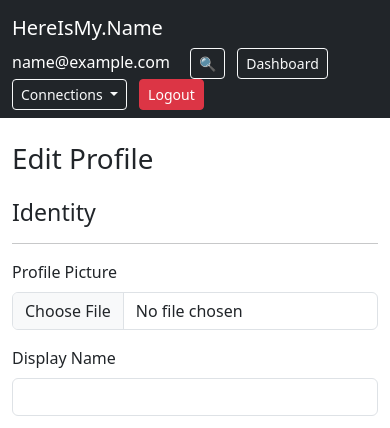
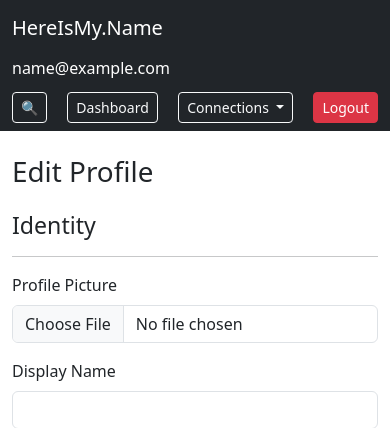
Before and after one commit to smcgrath8804/hereismyname-api, a Django app: page /profiles/edit/ in a window 390 px wide. Shown: the top 428 px of the page. Run offline with Django 5.2, Linux system fonts and the light colour scheme; the visitor is signed in with stand-in values (Sample User, id 1).

Commit message:
Improve mobile nav and profile access; centralise styles

```diff
--- /dev/null
+++ b/static/css/styles.css
@@ -0,0 +1,80 @@
+/* Profile images */
+.profile-photo {
+    width: 180px;
+    height: 180px;
+    object-fit: cover;
+}
+
+.connection-avatar {
+    width: 70px;
+    height: 70px;
+    object-fit: cover;
+}
+
+.visibility-avatar {
+    width: 30px;
+    height: 30px;
+    object-fit: cover;
+}
+
+/* Visibility table columns */
+.visibility-field-column {
+    width: 40%;
+}
+
+.visibility-value-column {
+    width: 30%;
+}
+
+/* Desktop navigation */
+.site-nav-account {
+    display: flex;
+    align-items: center;
+    gap: 1rem;
+    margin-left: auto;
+    min-width: 0;
+}
+
+.site-nav-email {
+    min-width: 0;
+    overflow-wrap: anywhere;
+}
+
+.site-nav-actions {
+    position: relative;
+    display: flex;
+    align-items: center;
+    gap: 0.5rem;
+    flex-shrink: 0;
+}
+
+.site-nav-actions form {
+    margin: 0;
+}
+
+/* Mobile navigation */
+@media (max-width: 991.98px) {
+    .site-nav-account {
+        width: 100%;
+        flex-direction: column;
+        align-items: stretch;
+        gap: 0.75rem;
+        margin-top: 0.5rem;
+    }
+
+    .site-nav-actions {
+        width: 100%;
+        justify-content: space-between;
+        flex-wrap: wrap;
+    }
+
+    .site-nav-actions .dropdown {
+        position: static;
+    }
+
+    .site-nav-actions .dropdown-menu {
+        left: 0;
+        right: 0;
+        min-width: 0;
+    }
+}
--- a/templates/base.html
+++ b/templates/base.html
@@ -1,3 +1,4 @@
+{% load static %}
 <!DOCTYPE html>
 <html lang="en">
 <head>
@@ -9,6 +10,9 @@
     <!-- Bootstrap CSS -->
     <link href="https://cdn.jsdelivr.net/npm/bootstrap@5.3.7/dist/css/bootstrap.min.css"
           rel="stylesheet">
+
+    <!-- Custom CSS -->
+    <link href="{% static 'css/styles.css' %}?v=2" rel="stylesheet">
 </head>
 
 <body>
@@ -20,52 +24,54 @@
             HereIsMy.Name
         </a>
 
-        <div class="ms-auto">
-
         {% if user.is_authenticated %}
 
-                <span class="text-white me-3">
+            <div class="site-nav-account">
+
+                <a href="{% url 'profiles:profile' username=user.username %}"
+                   class="site-nav-email text-white text-decoration-none"
+                   title="View your profile">
                     {{ user.email }}
-                </span>
+                </a>
 
-                <a class="btn btn-outline-light btn-sm me-2"
+                <div class="site-nav-actions">
+
+                    <a class="btn btn-outline-light btn-sm"
                        href="{% url 'connections:search_users' %}"
                        title="Search Users"
-                >
+                       aria-label="Search users">
                         &#128269;
                     </a>
 
-                <a class="btn btn-outline-light btn-sm me-2"
+                    <a class="btn btn-outline-light btn-sm"
                        href="{% url 'dashboard' %}">
                         Dashboard
                     </a>
 
-                <div class="dropdown d-inline me-2">
+                    <div class="dropdown">
 
                         <button
                             class="btn btn-outline-light btn-sm dropdown-toggle"
                             type="button"
+                            id="connectionsMenu"
                             data-bs-toggle="dropdown"
-                    >
+                            aria-expanded="false">
                             Connections
                         </button>
 
-                    <ul class="dropdown-menu dropdown-menu-end">
+                        <ul class="dropdown-menu dropdown-menu-end"
+                            aria-labelledby="connectionsMenu">
 
                             <li>
-                            <a
-                                class="dropdown-item"
-                                href="{% url 'connections:search_users' %}"
-                            >
+                                <a class="dropdown-item"
+                                   href="{% url 'connections:search_users' %}">
                                     Search Users
                                 </a>
                             </li>
 
                             <li>
-                            <a
-                                class="dropdown-item"
-                                href="{% url 'connections:connections_list' %}"
-                            >
+                                <a class="dropdown-item"
+                                   href="{% url 'connections:connections_list' %}">
                                     My Connections
                                 </a>
                             </li>
@@ -73,44 +79,40 @@
                             <li><hr class="dropdown-divider"></li>
 
                             <li>
-                            <a
-                                class="dropdown-item"
-                                href="{% url 'links:links_list' %}"
-                            >
+                                <a class="dropdown-item"
+                                   href="{% url 'links:links_list' %}">
                                     My Links
                                 </a>
                             </li>
+
                             <li><hr class="dropdown-divider"></li>
 
                             <li>
-                            <a
-                                class="dropdown-item"
-                                href="{% url 'visibility_rules' %}"
-                            >
+                                <a class="dropdown-item"
+                                   href="{% url 'visibility_rules' %}">
                                     Visibility Rules
                                 </a>
                             </li>
 
                         </ul>
-
                     </div>
 
-                <form method="post"
-                      action="{% url 'logout' %}"
-                      class="d-inline">
-
+                    <form method="post" action="{% url 'logout' %}">
                         {% csrf_token %}
 
                         <button class="btn btn-danger btn-sm"
                                 type="submit">
                             Logout
                         </button>
+                    </form>
 
-                </form>
+                </div>
+            </div>
 
         {% else %}
 
-                <a class="btn btn-outline-light btn-sm me-2"
+            <div class="d-flex gap-2 ms-auto">
+                <a class="btn btn-outline-light btn-sm"
                    href="{% url 'login' %}">
                     Login
                 </a>
@@ -119,10 +121,9 @@
                    href="{% url 'register' %}">
                     Register
                 </a>
+            </div>
 
         {% endif %}
-
-        </div>
 
     </div>
 </nav>
@@ -130,15 +131,11 @@
 <div class="container mt-4">
 
     {% if messages %}
-
         {% for message in messages %}
-
             <div class="alert alert-{{ message.tags }}">
                 {{ message }}
             </div>
-
         {% endfor %}
-
     {% endif %}
 
     {% block content %}
--- a/templates/connections/search_users.html
+++ b/templates/connections/search_users.html
@@ -30,15 +30,13 @@
                             <img
                                 src="{{ result.profile_picture.url }}"
                                 alt="Profile Picture"
-                                class="rounded-circle"
-                                style="width: 70px; height: 70px; object-fit: cover;"
+                                class="rounded-circle connection-avatar"
                             >
                         {% else %}
                             <img
                                 src="{% static 'images/default.jpg' %}"
                                 alt="Default Profile Picture"
-                                class="rounded-circle"
-                                style="width: 70px; height: 70px; object-fit: cover;"
+                                class="rounded-circle connection-avatar"
                             >
                         {% endif %}
 
```
Also changed, not shown: templates/connections/connections_list.html (+6 -12 lines), templates/profiles/profile.html (+10 -2 lines), templates/visibility/rules.html (+3 -4 lines). Lines whose indentation alone changed are shown as unchanged.
